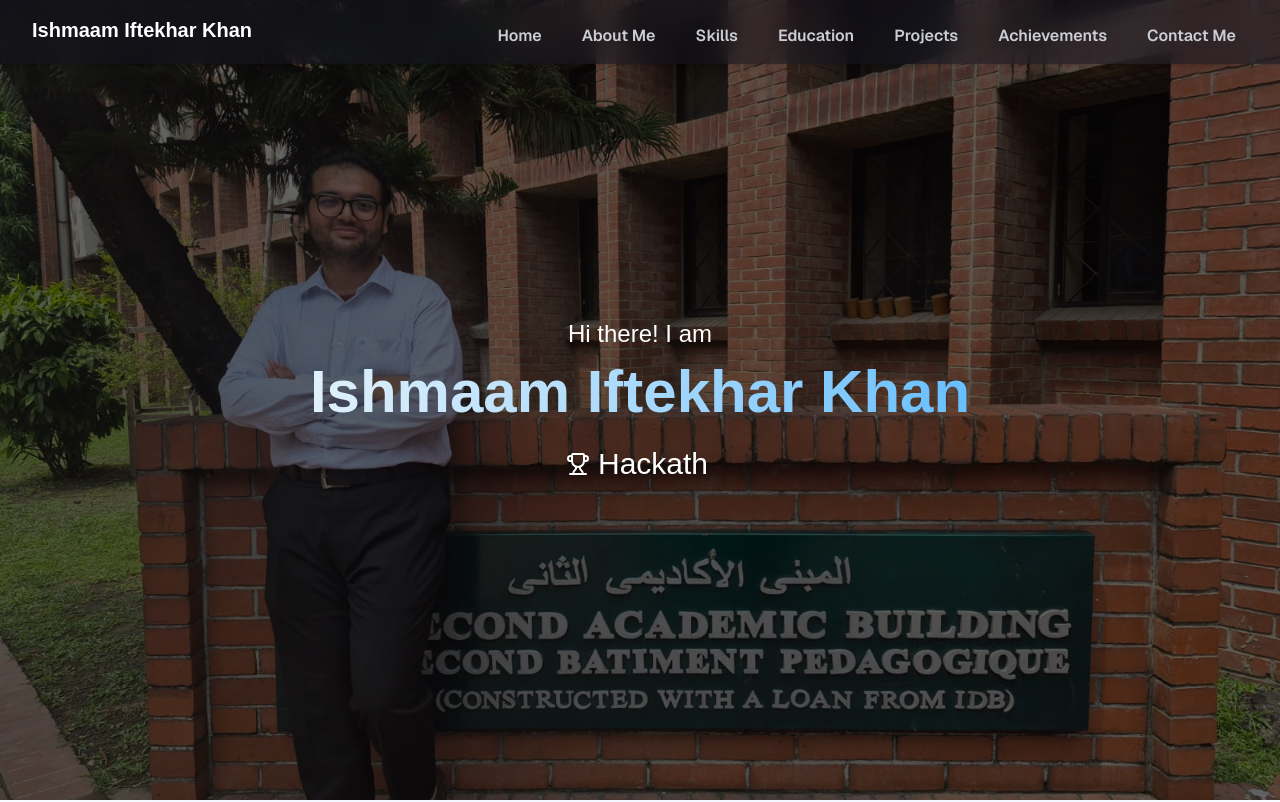
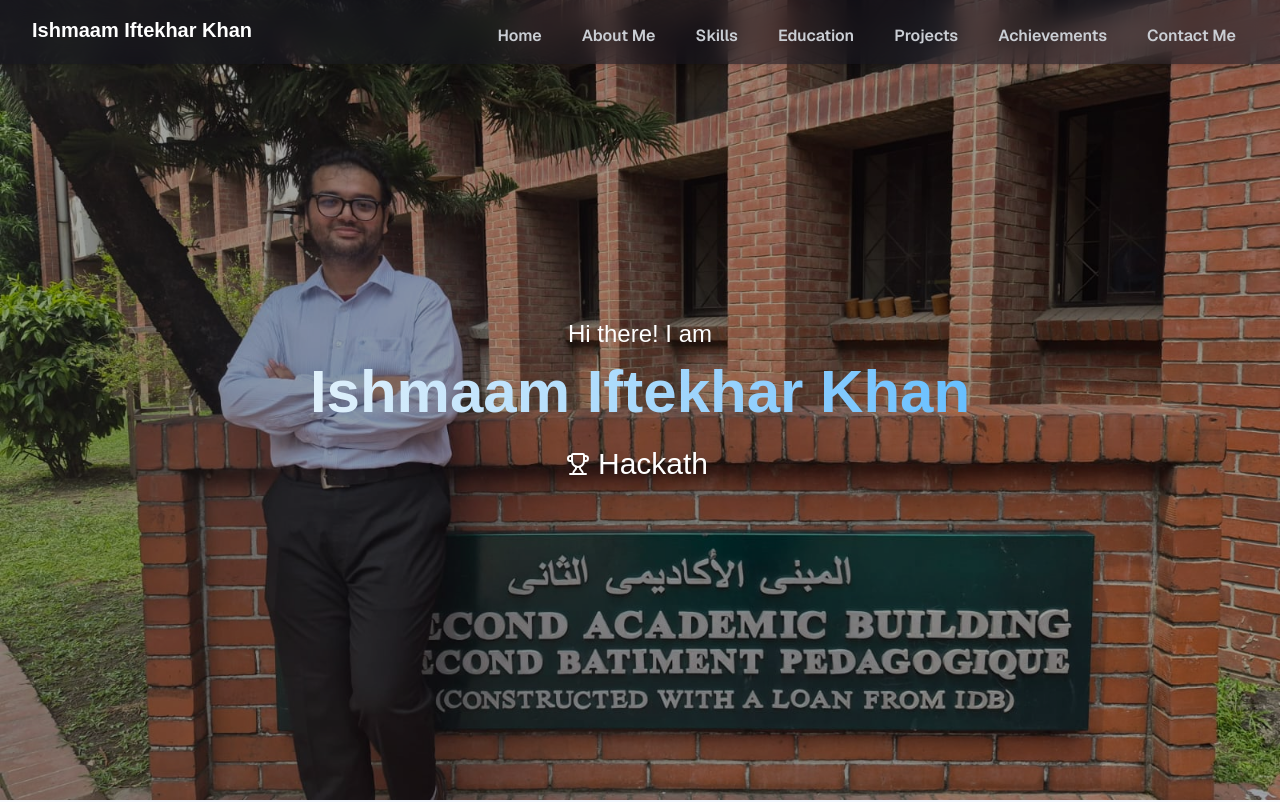
Before and after one commit to ishmaamik/MyPortfolio, a Next.js app in the folder client/: page / in a window 1280 px wide. Shown: the top 802 px of the page. Built offline with nearby package versions, Linux system fonts and the light colour scheme.

Commit message:
Update HomePage.tsx

```diff
--- a/client/src/components/HomePage.tsx
+++ b/client/src/components/HomePage.tsx
@@ -56,7 +56,7 @@
             />
 
             {/* Dark Overlay */}
-            <div className="absolute inset-0 bg-black/60"></div>
+            <div className="absolute inset-0 bg-black/35"></div>
 
             {/* Content */}
             <div className="relative z-10 min-h-screen flex flex-col justify-center items-center text-center">
```
